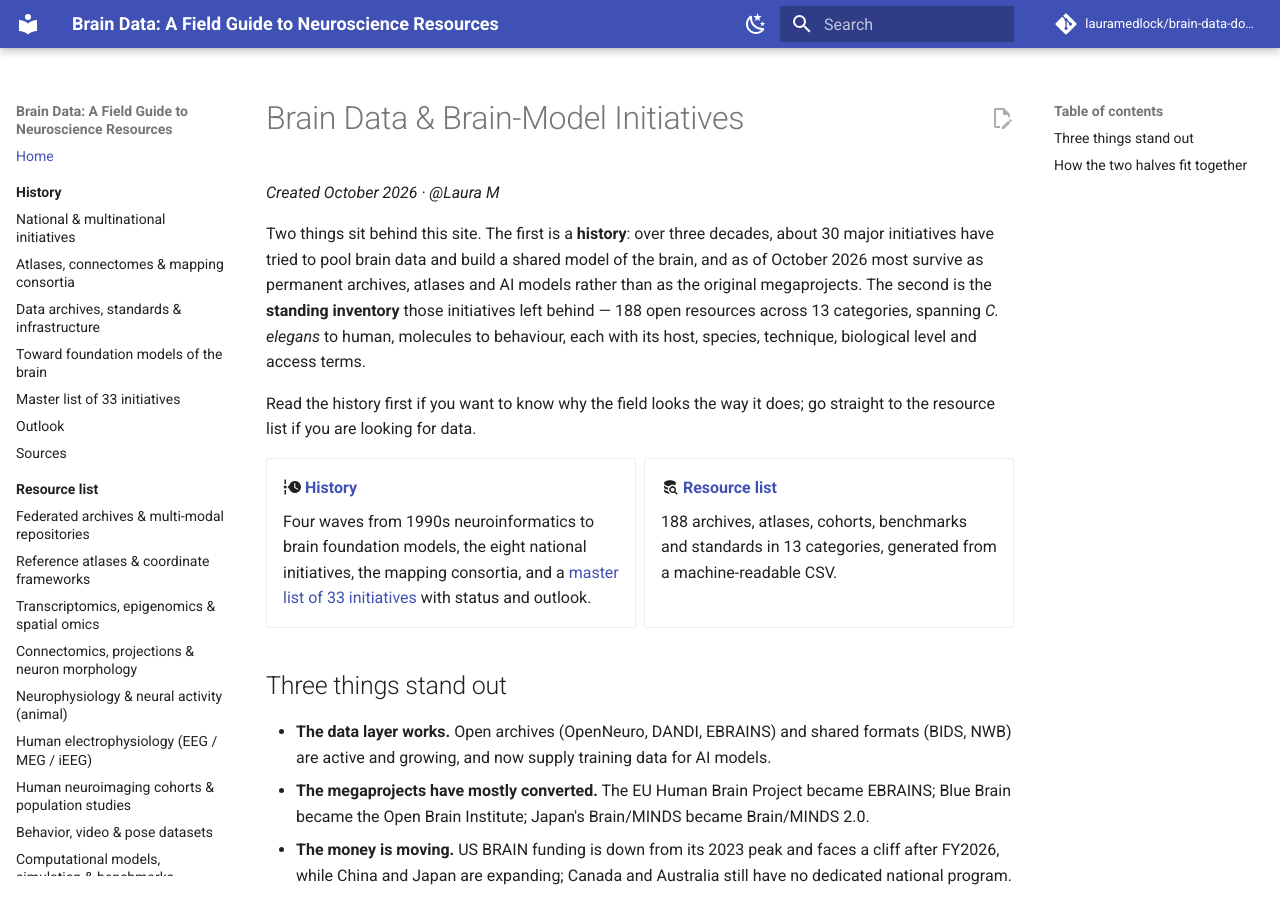
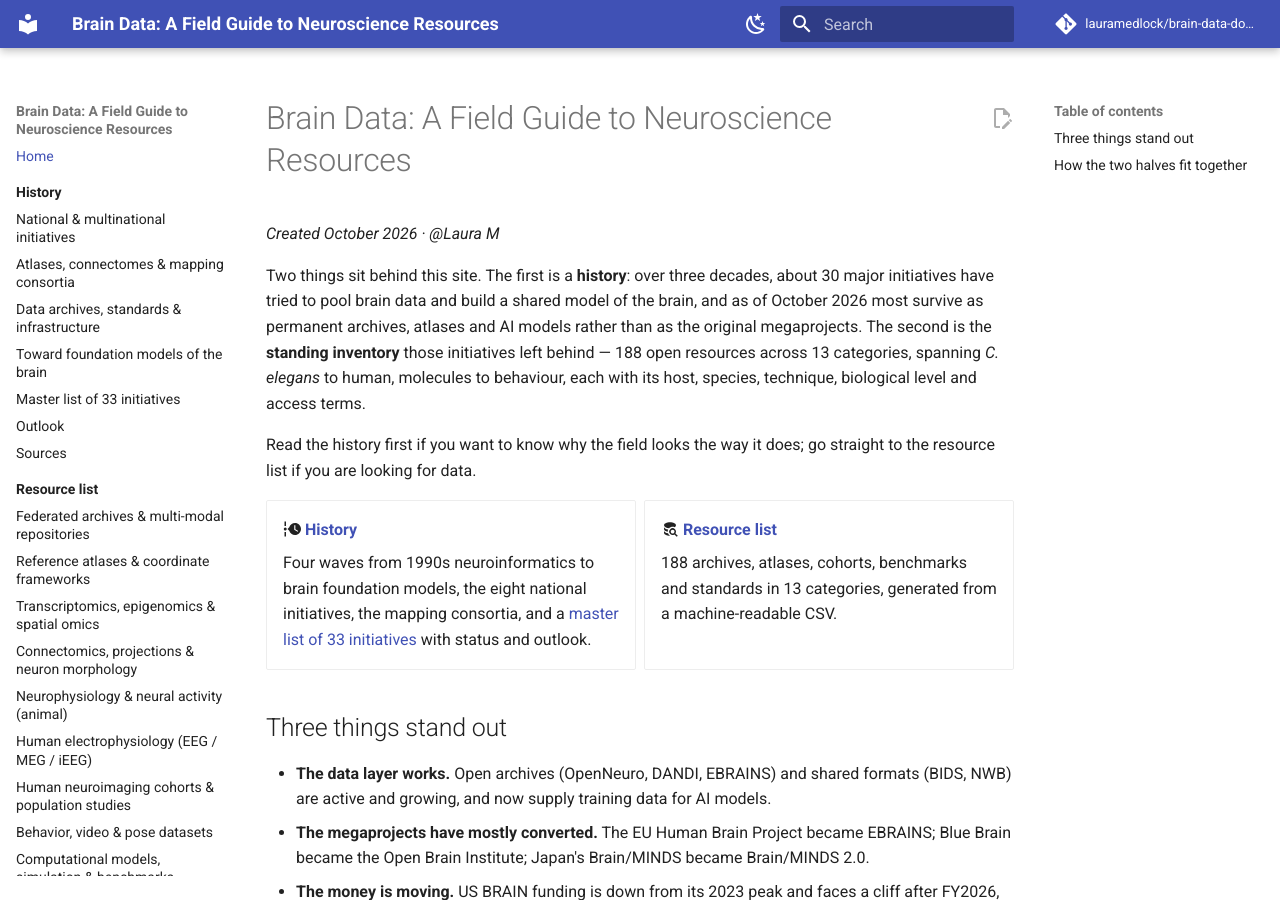
Before and after one commit to lauramedlock/neuroarchives, an MkDocs documentation site: the page built from docs/index.md, in a window 1280 px wide and 900 px high. Built offline with MkDocs 1.6.1 and Material for MkDocs 9.7.7, drawn with Linux system fonts in a browser that asks for light colours; comment, search, counter and statistics services are not loaded.

Commit message:
Update title of the index document

```diff
--- a/docs/index.md
+++ b/docs/index.md
@@ -1,4 +1,4 @@
-# Brain Data & Brain-Model Initiatives
+# Brain Data: A Field Guide to Neuroscience Resources
 
 *Created October 2026 · @Laura M*
 
```
